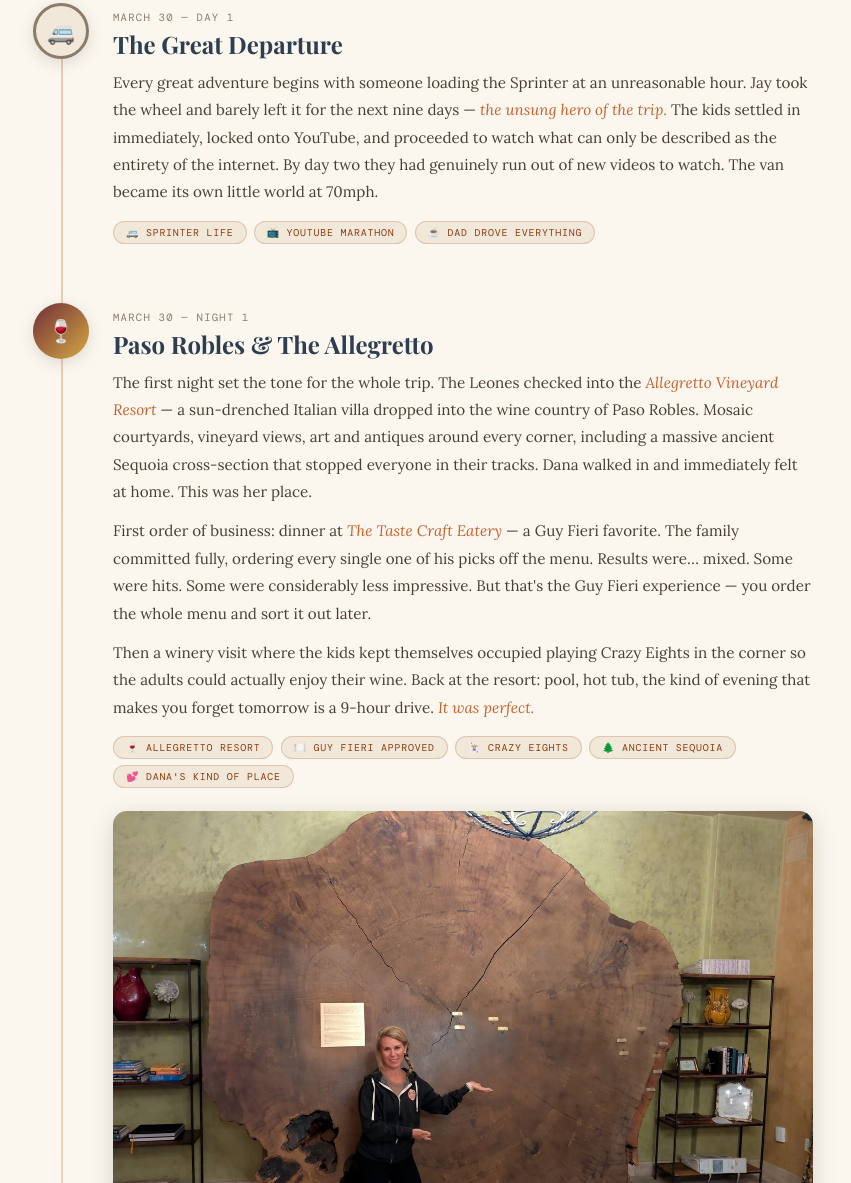
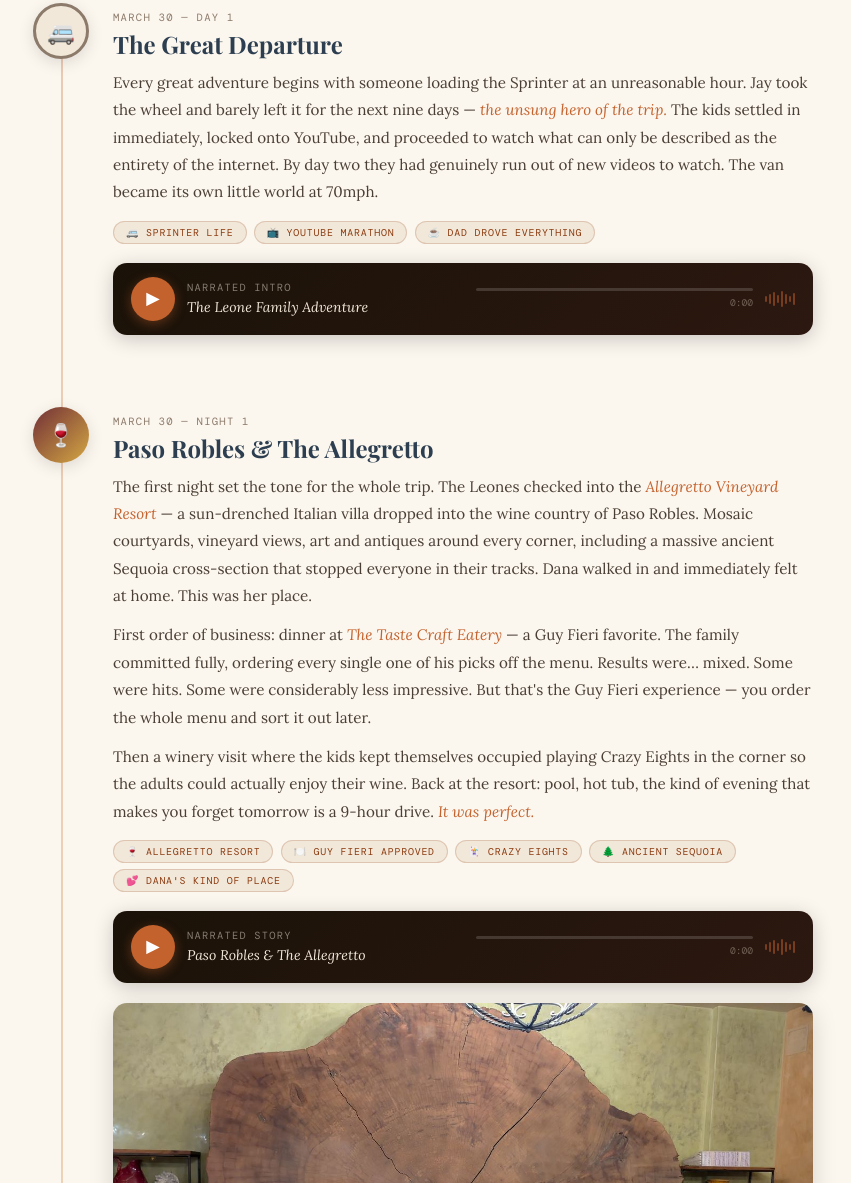
Before and after one commit to jayleone75/Roadtrip, a plain HTML site: page memories.html in a window 1280 px wide. Shown: the part 1697-2880 px from the top of the page, without its empty margins (217-1068 px from the left). Drawn offline with nearby package versions, Linux system fonts and the light colour scheme; a web font is replaced by a local one.

Commit message:
Add files via upload

```diff
--- a/memories.html
+++ b/memories.html
@@ -301,6 +301,26 @@
         <span class="memory-tag">🚐 Sprinter life</span>
         <span class="memory-tag">📺 YouTube marathon</span>
         <span class="memory-tag">☕ Dad drove everything</span>
+        <div class="audio-player" id="intro-audio-player">
+          <button class="audio-play-btn" id="intro-play-btn" onclick="toggleAudio('intro')">▶</button>
+          <div class="audio-info">
+            <div class="audio-title">Narrated Intro</div>
+            <div class="audio-label">The Leone Family Adventure</div>
+          </div>
+          <div class="audio-progress-wrap">
+            <div class="audio-bar" id="intro-bar" onclick="seekAudio(event,'intro')">
+              <div class="audio-bar-fill" id="intro-fill"></div>
+            </div>
+            <div class="audio-time" id="intro-time">0:00</div>
+          </div>
+          <div class="audio-waveform" id="intro-wave">
+            <span style="height:6px"></span><span style="height:10px"></span>
+            <span style="height:14px"></span><span style="height:8px"></span>
+            <span style="height:16px"></span><span style="height:10px"></span>
+            <span style="height:6px"></span><span style="height:12px"></span>
+          </div>
+          <audio id="intro-audio" src="audio/intro.mp3" preload="metadata"></audio>
+        </div>
       </div>
     </div>
 
@@ -318,6 +338,26 @@
         <span class="memory-tag">🃏 Crazy Eights</span>
         <span class="memory-tag">🌲 Ancient Sequoia</span>
         <span class="memory-tag">💕 Dana's kind of place</span>
+        <div class="audio-player" id="paso-audio-player">
+          <button class="audio-play-btn" id="paso-play-btn" onclick="toggleAudio('paso')">▶</button>
+          <div class="audio-info">
+            <div class="audio-title">Narrated Story</div>
+            <div class="audio-label">Paso Robles &amp; The Allegretto</div>
+          </div>
+          <div class="audio-progress-wrap">
+            <div class="audio-bar" id="paso-bar" onclick="seekAudio(event,'paso')">
+              <div class="audio-bar-fill" id="paso-fill"></div>
+            </div>
+            <div class="audio-time" id="paso-time">0:00</div>
+          </div>
+          <div class="audio-waveform" id="paso-wave">
+            <span style="height:6px"></span><span style="height:10px"></span>
+            <span style="height:14px"></span><span style="height:8px"></span>
+            <span style="height:16px"></span><span style="height:10px"></span>
+            <span style="height:6px"></span><span style="height:12px"></span>
+          </div>
+          <audio id="paso-audio" src="audio/paso-robles.mp3" preload="metadata"></audio>
+        </div>
         <div class="collage">
           <div class="collage-hero" onclick="memLightbox('photos/paso-robles/paso-robles-hero.jpg')">
             <img src="photos/paso-robles/paso-robles-hero.jpg" alt="Dana at the Allegretto with the ancient Sequoia cross-section">
@@ -583,7 +623,7 @@ function formatTime(s) {
 
 // Wire up audio progress for all players
 document.addEventListener('DOMContentLoaded', () => {
-  ['gc'].forEach(id => {
+  ['intro','paso','gc'].forEach(id => {
     const audio = document.getElementById(id + '-audio');
     if (!audio) return;
     audio.addEventListener('timeupdate', () => {
```
